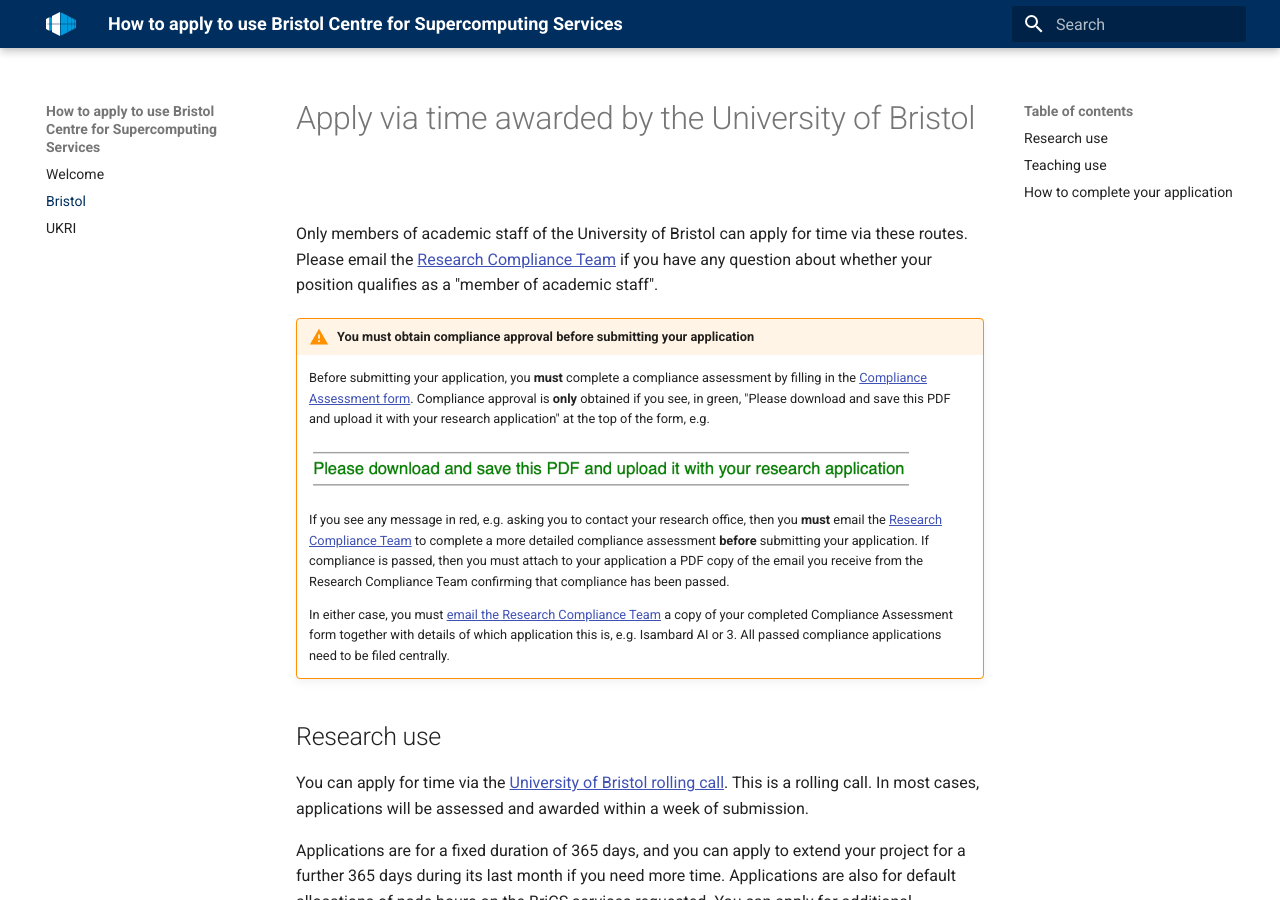
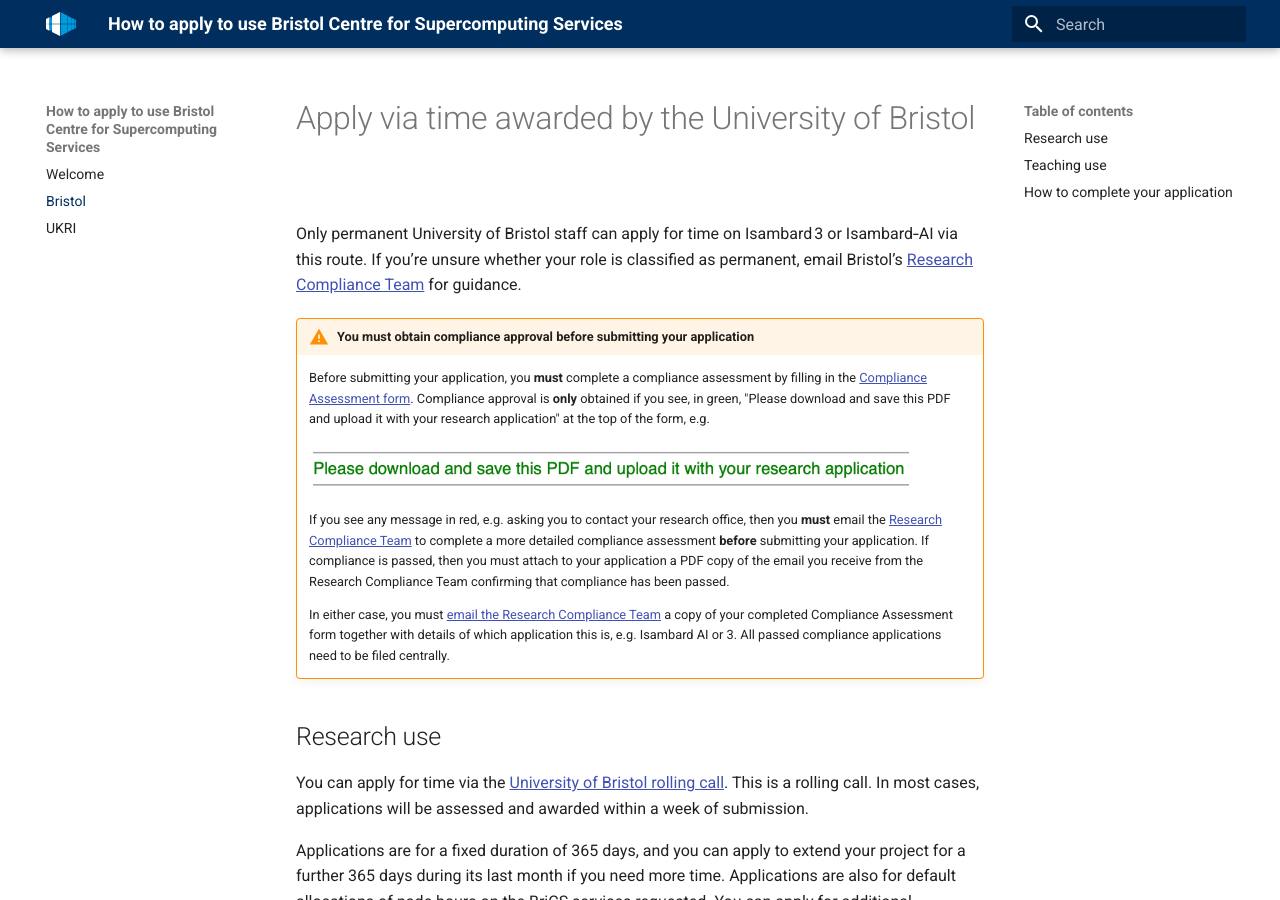
Before and after one commit to isambard-sc/apply.isambard.ac.uk, an MkDocs documentation site: the page built from docs/bristol/index.md, in a window 1280 px wide and 900 px high. Built offline with MkDocs 1.6.1 and Material for MkDocs 9.7.7, drawn with Linux system fonts in a browser that asks for light colours.

Commit message:
Update requested by HACC

```diff
--- a/docs/bristol/index.md
+++ b/docs/bristol/index.md
@@ -5,7 +5,7 @@
 SPDX-License-Identifier: CC-BY-SA-4.0
 -->
 
-Only members of academic staff of the University of Bristol can apply for time via these routes. Please email the [Research Compliance Team][contact-drei] if you have any question about whether your position qualifies as a "member of academic staff".
+Only permanent University of Bristol staff can apply for time on Isambard 3 or Isambard‑AI via this route. If you’re unsure whether your role is classified as permanent, email Bristol’s [Research Compliance Team][contact-drei] for guidance.
 
 !!! warning "You must obtain compliance approval before submitting your application"
     Before submitting your application, you **must** complete a compliance assessment by filling in the [Compliance Assessment form][compliance-assessment]. Compliance approval is **only** obtained if you see, in green, "Please download and save this PDF and upload it with your research application" at the top of the form, e.g.
```
